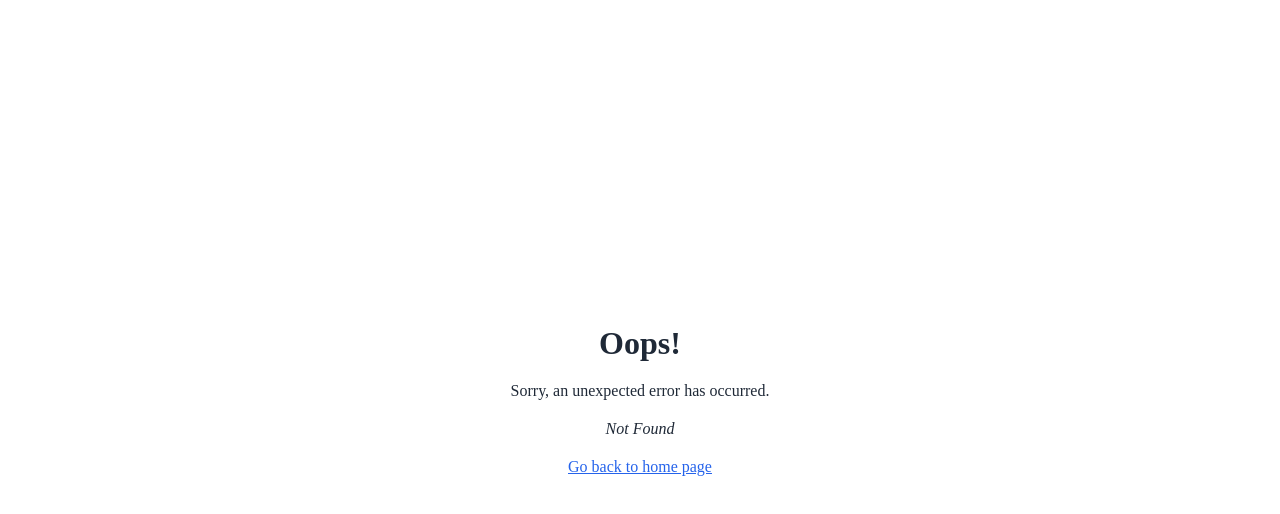
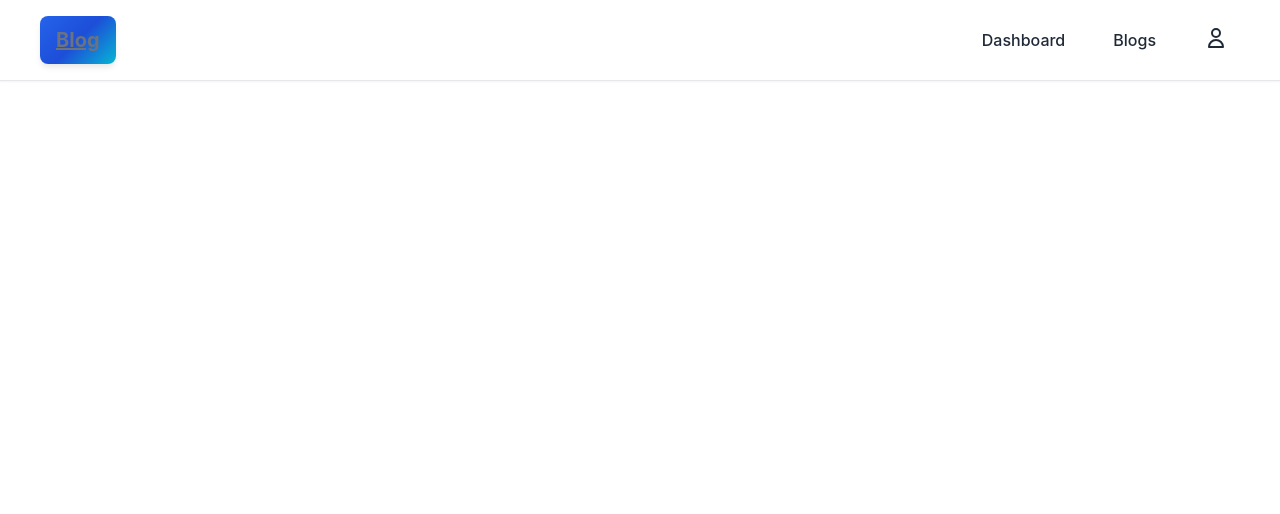
Before and after one commit to Legend-Paul/blog, a React (Vite) app in the folder frontend-admin/: page /auth/user/update in a window 1280 px wide. Before the commit this address had no page. Shown: the top 514 px of the page. Built offline with nearby package versions, Linux system fonts and the light colour scheme.

Commit message:
Create update user route

```diff
--- a/frontend-admin/src/App.jsx
+++ b/frontend-admin/src/App.jsx
@@ -11,6 +11,7 @@ import PreviewBlog, { EditorPreview } from "./pages/PreviewBlog/PreviewBlog";
 import ErrorPage from "./Error/ErrorPage";
 import newBlogAction from "./utils/CreateBlog";
 import updateBlogAction from "./utils/UpdateBlog";
+import UpdateUser from "./pages/UpdateUser/UpdateUser";
 import "./index.css";
 
 const router = createBrowserRouter(
@@ -46,6 +47,9 @@ const router = createBrowserRouter(
           action={newBlogAction}
         />
         <Route path="/api/blog/:slug" element={<PreviewBlog />} />
+
+        {/* auth */}
+        <Route path="/auth/user/update" element={<UpdateUser />} />
       </Route>
     </>
   )
--- /dev/null
+++ b/frontend-admin/src/pages/UpdateUser/UpdateUser.jsx
@@ -0,0 +1,10 @@
+import Header from "../../components/Header/Header";
+
+export default function UpdateUser() {
+  return (
+    <div className="update-user-container">
+      <Header />
+      <div className="update-user"></div>
+    </div>
+  );
+}
```
Also changed, not shown: frontend-admin/src/pages/UpdateUser/UpdateUser.module.css (added).
